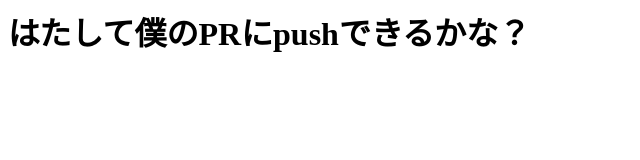
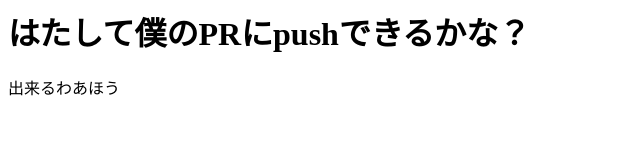
Before and after one commit to tichikawa14/other_user_pr_test, a plain HTML site: page index.html in a window 1280 px wide. Shown: the whole page, without its empty margins (0-640 px from the left). Drawn offline with Linux system fonts and the light colour scheme.

Commit message:
出来る男のコミット

```diff
--- a/index.html
+++ b/index.html
@@ -1 +1,2 @@
 <h1>はたして僕のPRにpushできるかな？</h1>
+<p>出来るわあほう</p>
```
